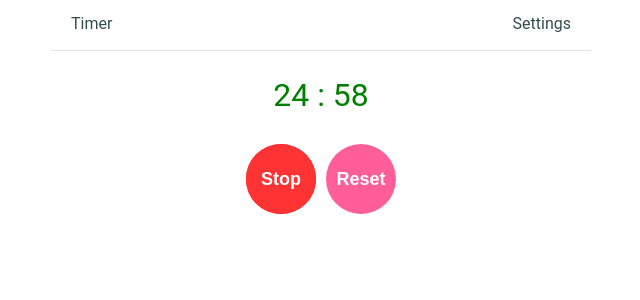
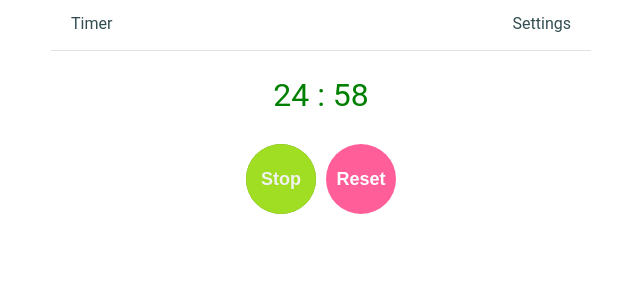
Before and after one commit to SandipNirmal/CountDownTimer, a React (Create React App) app: page / in a window 1280 px wide. Both pictures are taken after a click on the button "Start". Shown: the top 300 px of the page, without its empty margins (319-959 px from the left). Built offline with nearby package versions, Linux system fonts and the light colour scheme.

Commit message:
Style changes

```diff
--- a/src/index.css
+++ b/src/index.css
@@ -81,6 +81,12 @@ button {
   text-align: center;
 }
 
+.btn-start {
+  background: #9FDE23;
+  color: #f1f1f1;
+  text-align: center;
+}
+
 .btn-round {
   width: 70px;
   height: 70px;
@@ -91,7 +97,7 @@ button {
 }
 
 .btn-animate {
-  animation: heart-beat infinite 1s linear;
+  animation: heart-beat-green infinite 1s linear;
 }
 
 @keyframes heart-beat {
@@ -100,3 +106,22 @@ button {
   80% { box-shadow: 0px 0px 0px red;}
   90% { box-shadow: 0px 0px 6px red;}
 }
+
+@keyframes heart-beat-green {
+  0% {
+    box-shadow: 0px 0px 0px #60890D;
+    /* transform: scale(1); */
+  }
+  60% {
+    box-shadow: 0px 0px 10px #60890D;
+    /* transform: scale(0.9); */
+  }
+  80% {
+    box-shadow: 0px 0px 0px #60890D;
+    /* transform: scale(0.95); */
+  }
+  90% {
+    box-shadow: 0px 0px 6px #60890D;
+    /* transform: scale(0.9); */
+  }
+}
--- a/src/timer/CountDownTimer.js
+++ b/src/timer/CountDownTimer.js
@@ -112,7 +112,7 @@ export default class CountDownTimer extends React.Component {
             <div className="actions">
 
                 {this.state.isTicking
-                    ? <button className="btn btn-round btn-red btn-animate" onClick={this.stopTimer}>Stop</button>
+                    ? <button className="btn btn-round btn-start btn-animate" onClick={this.stopTimer}>Stop</button>
                     : <button className="btn btn-primary btn-round" onClick={this.startTimer}>Start</button>
                 }
 
```
